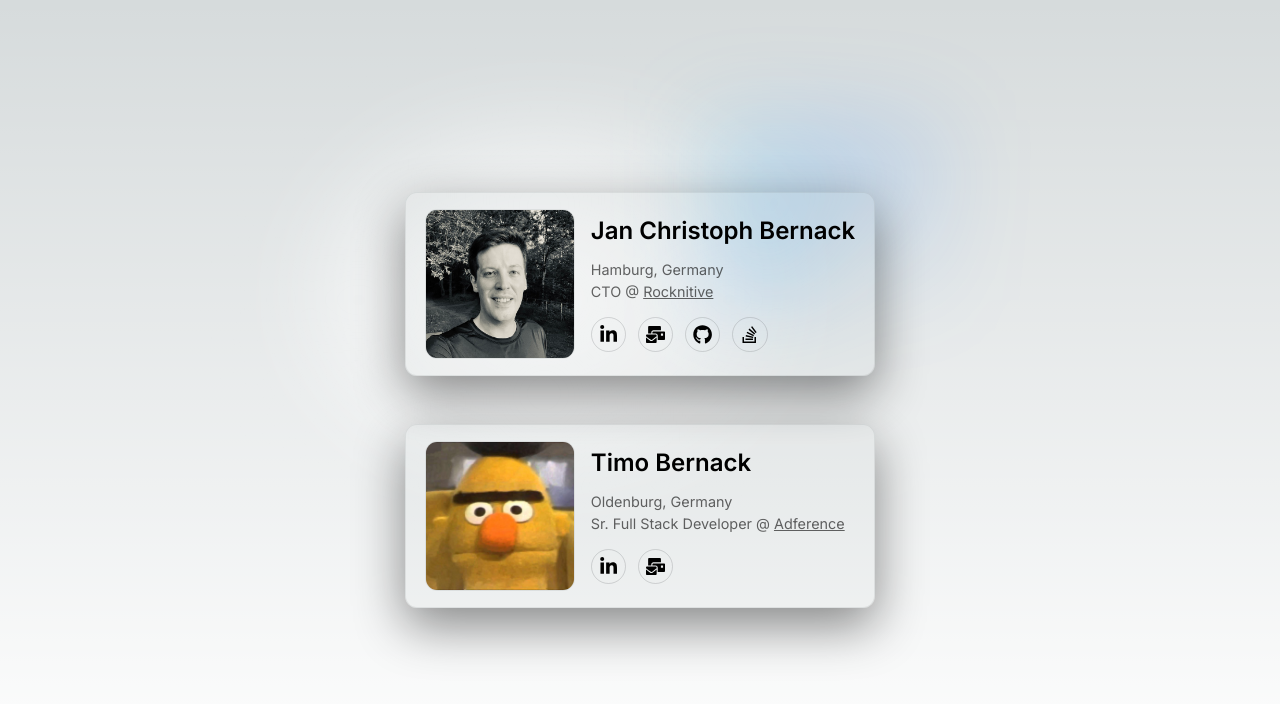
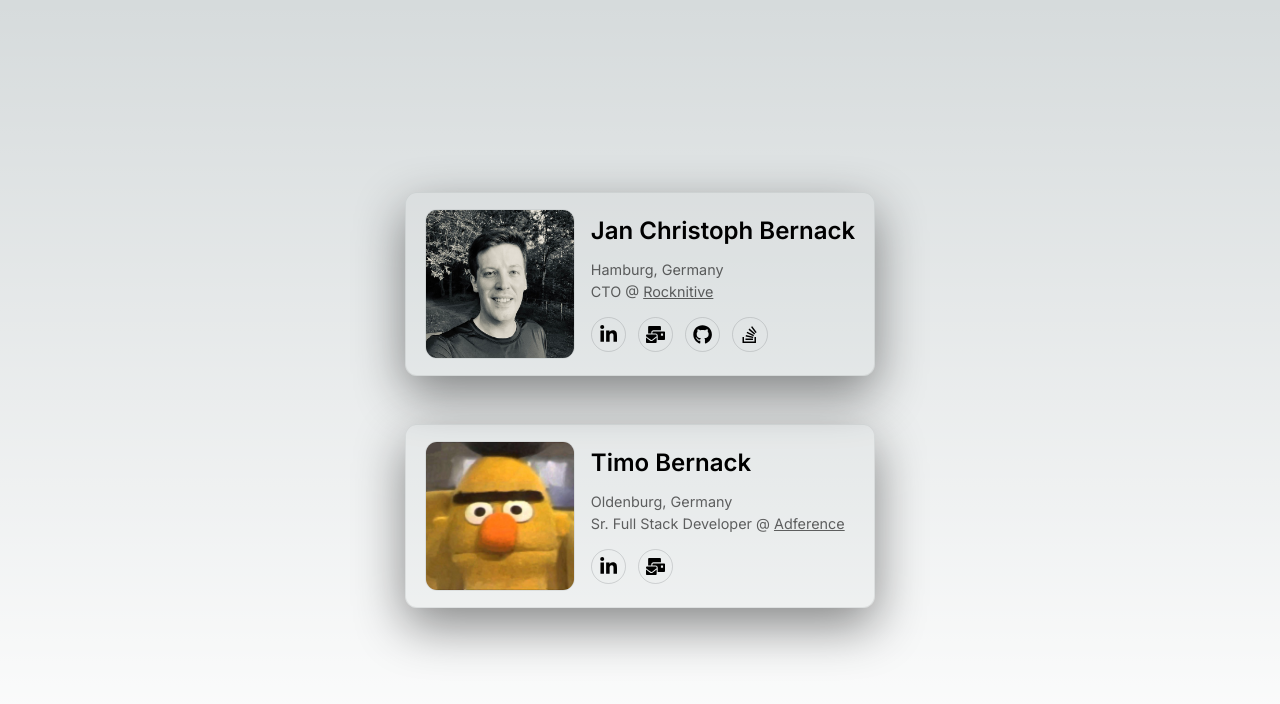
Before and after one commit to bernack/bernack.github.io, a Next.js app: page / in a window 1280 px wide. Shown: the top 704 px of the page. Built offline with nearby package versions, Linux system fonts and the light colour scheme.

Commit message:
use gradient instead of glow

```diff
--- a/pages/index.tsx
+++ b/pages/index.tsx
@@ -17,7 +17,7 @@ export default function Home() {
       </Head>
       <main className={styles.main}>
 
-        <div className={`${styles.profileList} ${styles.glow}`}>
+        <div className={styles.profileList}>
           <div className={styles.profile}>
             <Image
               alt="Profile picture of Jan Christoph Bernack"
--- a/styles/Home.module.css
+++ b/styles/Home.module.css
@@ -67,32 +67,6 @@
     transition: border 200ms;
 }
 
-.glow::before {
-    background: var(--secondary-glow);
-    border-radius: 50%;
-    width: 480px;
-    height: 360px;
-    margin-left: -400px;
-    z-index: -1;
-}
-
-.glow::after {
-    background: var(--primary-glow);
-    width: 240px;
-    height: 180px;
-    z-index: -1;
-}
-
-.glow::before,
-.glow::after {
-    content: '';
-    top: 15%;
-    left: 55%;
-    position: absolute;
-    filter: blur(45px);
-    transform: translateZ(0);
-}
-
 /* Enable hover only on non-touch devices */
 @media (hover: hover) and (pointer: fine) {
     .profile:hover {
--- a/styles/globals.css
+++ b/styles/globals.css
@@ -44,7 +44,7 @@
   :root {
     --foreground-rgb: 255, 255, 255;
     --background-start-rgb: 0, 0, 0;
-    --background-end-rgb: 0, 0, 0;
+    --background-end-rgb: 0, 13, 51;
 
     --primary-glow: radial-gradient(rgba(1, 65, 255, 0.4), rgba(1, 65, 255, 0));
     --secondary-glow: linear-gradient(
```
